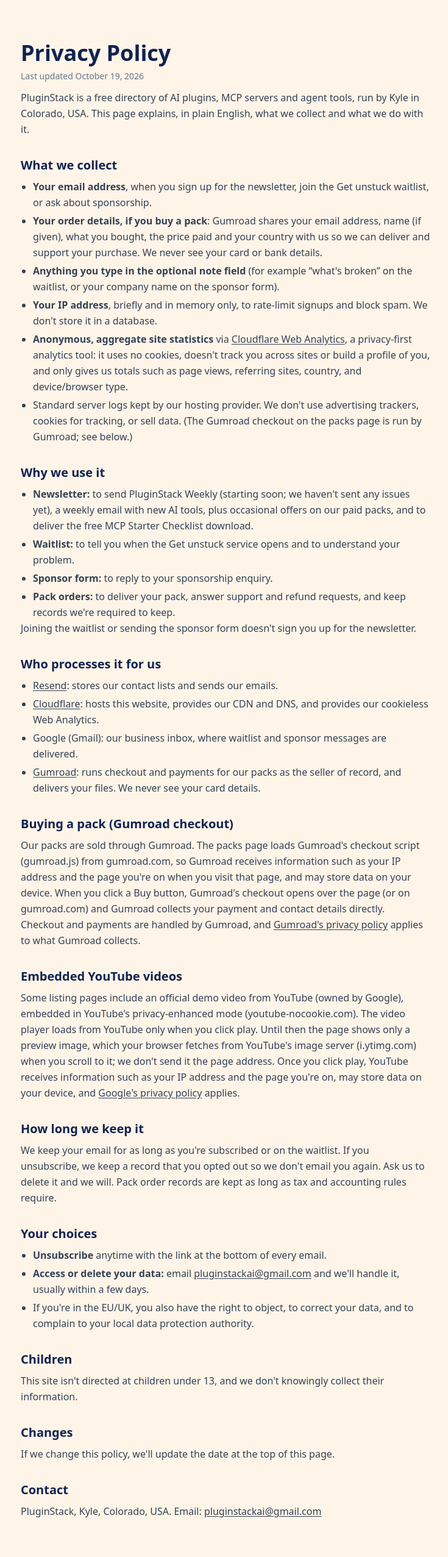
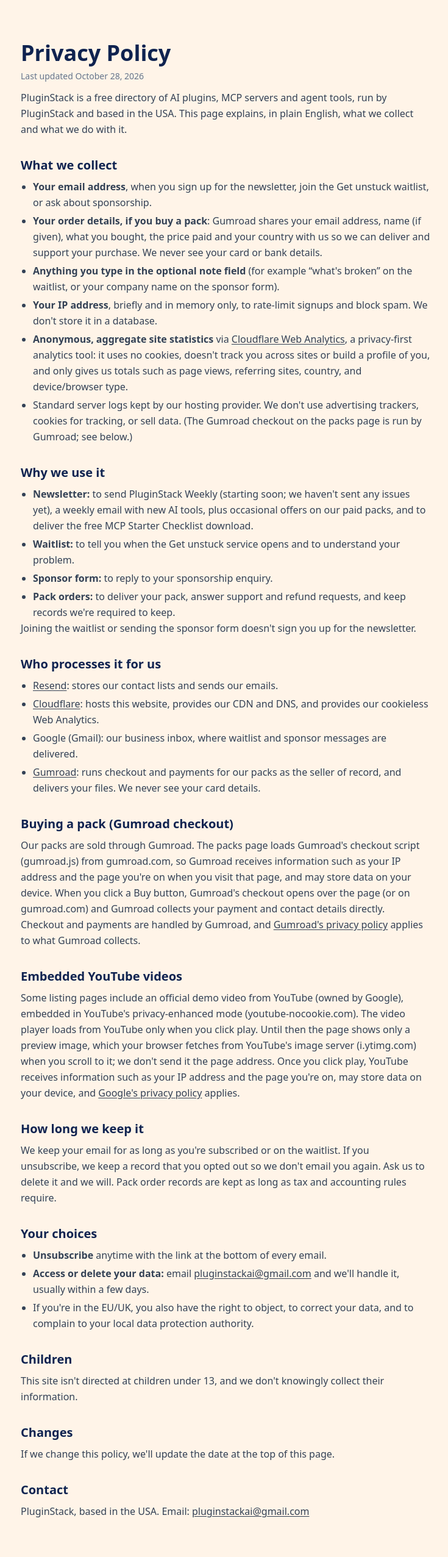
Before and after one commit to pluginstackai/pluginstack, a Next.js app: page /privacy in a window 1280 px wide. Shown: the part 93-2646 px from the top of the page at 61% size, without its empty margins (270-1005 px from the left). Built offline with nearby package versions, Linux system fonts and the light colour scheme.

Commit message:
Privacy: faceless operator wording; remove owner first name from config and comments

```diff
--- a/site.config.json
+++ b/site.config.json
@@ -4,7 +4,7 @@
   "url": "https://www.pluginstackai.com",
   "newsletterTitle": "New plugins worth trying, weekly",
   "contactEmail": "pluginstackai@gmail.com",
-  "owner": "Kyle, Colorado, USA",
+  "owner": "PluginStack, USA",
   "mailingAddress": "",
   "emailSendingEnabled": false,
   "sponsor": { "label": "Your tool here", "text": "Reach builders into AI agents & vibe coding.", "href": "/sponsor", "paid": false }
--- a/src/app/privacy/page.tsx
+++ b/src/app/privacy/page.tsx
@@ -5,8 +5,8 @@
 export const metadata = pageMeta({ title: 'Privacy Policy', description: `How ${site.name} collects and uses your information.`, path: '/privacy/' });
 export default function Page() {
   const addr = site.mailingAddress?.trim();
-  return (<Prose title="Privacy Policy" updated="October 19, 2026">
-    <p>{site.name} is a free directory of AI plugins, MCP servers and agent tools, run by Kyle in Colorado, USA. This page explains, in plain English, what we collect and what we do with it.</p>
+  return (<Prose title="Privacy Policy" updated="October 28, 2026">
+    <p>{site.name} is a free directory of AI plugins, MCP servers and agent tools, run by {site.name} and based in the USA. This page explains, in plain English, what we collect and what we do with it.</p>
     <h2>What we collect</h2>
     <ul>
       <li><b>Your email address</b>, when you sign up for the newsletter, join the Get unstuck waitlist, or ask about sponsorship.</li>
@@ -48,6 +48,6 @@
     <h2>Changes</h2>
     <p>If we change this policy, we'll update the date at the top of this page.</p>
     <h2>Contact</h2>
-    <p>{site.name}, Kyle, Colorado, USA. Email: <a href={`mailto:${site.contactEmail}`}>{site.contactEmail}</a>{addr ? <> · Mail: {addr}</> : null}</p>
+    <p>{site.name}, based in the USA. Email: <a href={`mailto:${site.contactEmail}`}>{site.contactEmail}</a>{addr ? <> · Mail: {addr}</> : null}</p>
   </Prose>);
 }
--- a/src/lib/welcome-email.ts
+++ b/src/lib/welcome-email.ts
@@ -5,7 +5,7 @@
 const SITE = 'https://www.pluginstackai.com';
 const esc = (t: string) => t.replace(/[&<>"]/g, c => ({ '&': '&amp;', '<': '&lt;', '>': '&gt;', '"': '&quot;' }[c]!));
 // Postal address for CAN-SPAM. Set "mailingAddress" in site.config.json (e.g. a PO box or virtual mailbox).
-// While it's empty, no address line is rendered. TODO(Kyle): fill it in before sending promotional email.
+// While it's empty, no address line is rendered. TODO(owner): fill it in before sending promotional email.
 const ADDRESS = ((site as any).mailingAddress || '').trim();
 const WHY = "You're getting this because you signed up for PluginStack Weekly at pluginstackai.com.";
 
```
